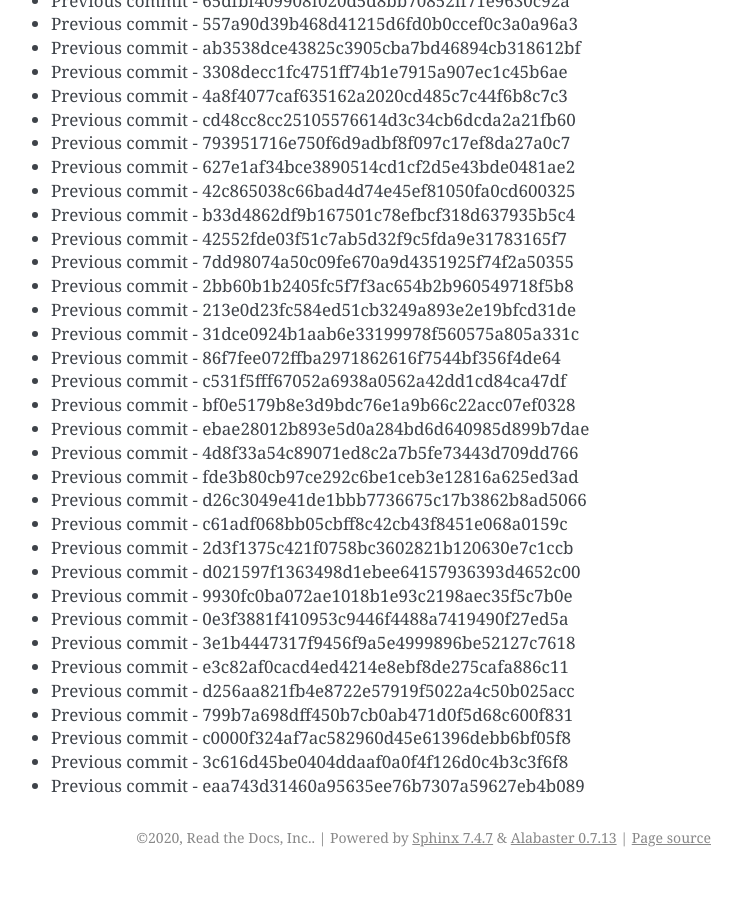
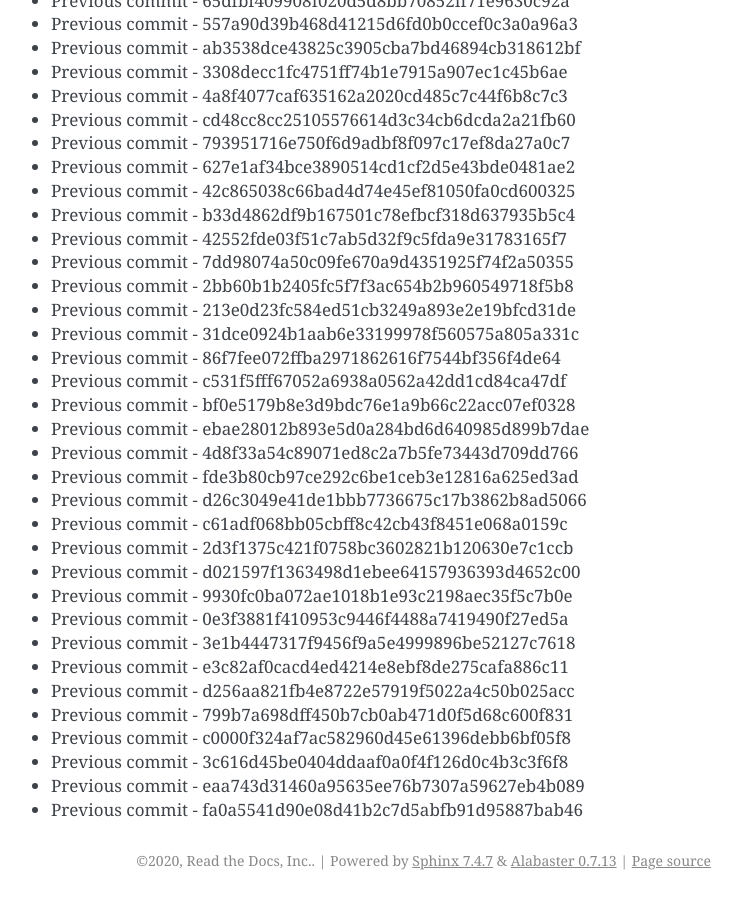
Before and after one commit to readthedocs/rtd-git-stresstest, a Sphinx documentation site: the page built from docs/updates.rst, in a window 1280 px wide and 900 px high, scrolled down 51961 px. Shown: the whole window, without its empty margins (399-1141 px from the left). Built offline with Sphinx 7.4.7, drawn with Linux system fonts in a browser that asks for light colours; before the commit the page ends 52838 px from its top, so only the background shows below that.

Commit message:
Generating commit from previous: fa0a5541d90e08d41b2c7d5abfb91d95887bab46

```diff
--- a/docs/updates.rst
+++ b/docs/updates.rst
@@ -2215,3 +2215,4 @@ It can be tested for any performance characteristics.
 * Previous commit - c0000f324af7ac582960d45e61396debb6bf05f8
 * Previous commit - 3c616d45be0404ddaaf0a0f4f126d0c4b3c3f6f8
 * Previous commit - eaa743d31460a95635ee76b7307a59627eb4b089
+* Previous commit - fa0a5541d90e08d41b2c7d5abfb91d95887bab46
```
